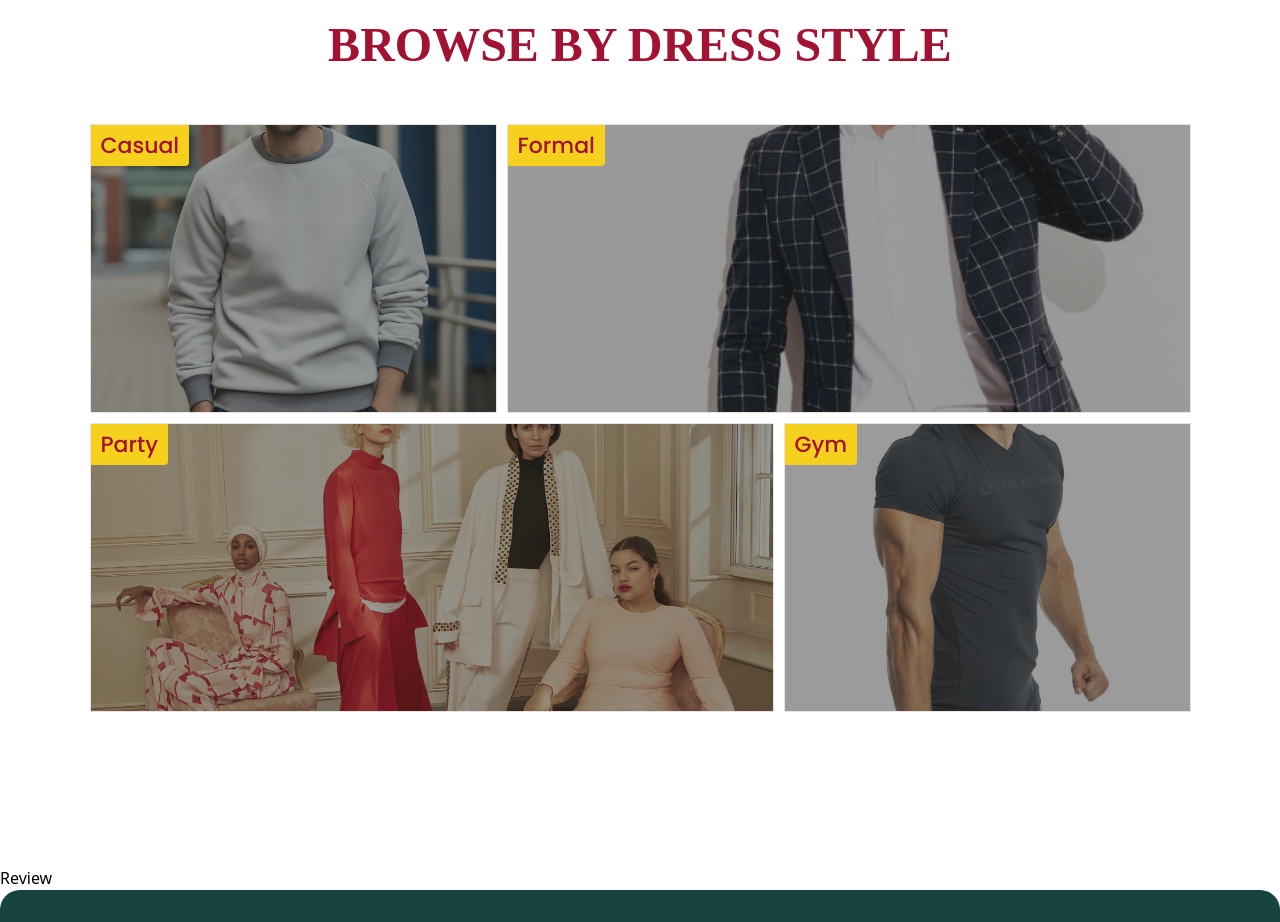
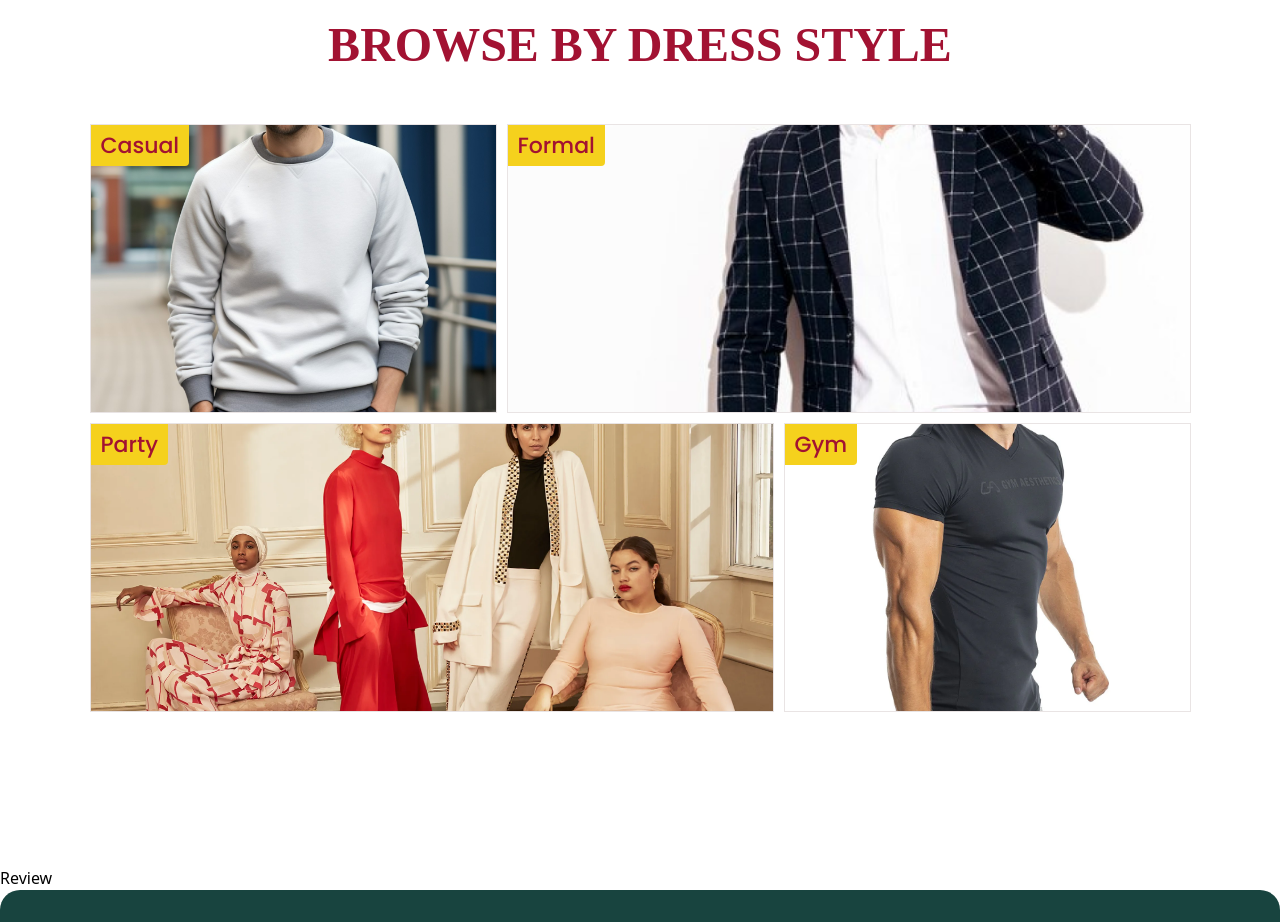
Before and after one commit to MariumAkterDev/SHOP.CO, a React (Vite) app: page / in a window 1280 px wide. Shown: the part 2300-3222 px from the top of the page. Built offline with nearby package versions, Linux system fonts and the light colour scheme; a web font is replaced by a local one.

Commit message:
updates commit

```diff
--- a/src/Components/Homee/Browse/Browse.css
+++ b/src/Components/Homee/Browse/Browse.css
@@ -17,7 +17,7 @@
     @apply border-[1px] border-[#e9e4e4]
 }
 .commonDiv{
-    @apply  w-full h-full bg-[#2d2e2d7a] lg:bg-none lg:hover:bg-[#2d2e2d7a]
+    @apply  w-full h-full bg-[#2d2e2d7a] lg:bg-[#2d2e2d00] lg:hover:bg-[#2d2e2d7a]
 }
 .browseBtn{
     @apply text-PrimaryColor-62 text-[12px] sm:text-[16px] lg:text-[22px] font-medium font-poppins bg-[#f5d11d] px-[10px] py-[5px] lg:py-[4px] rounded-br-[4px]
```
